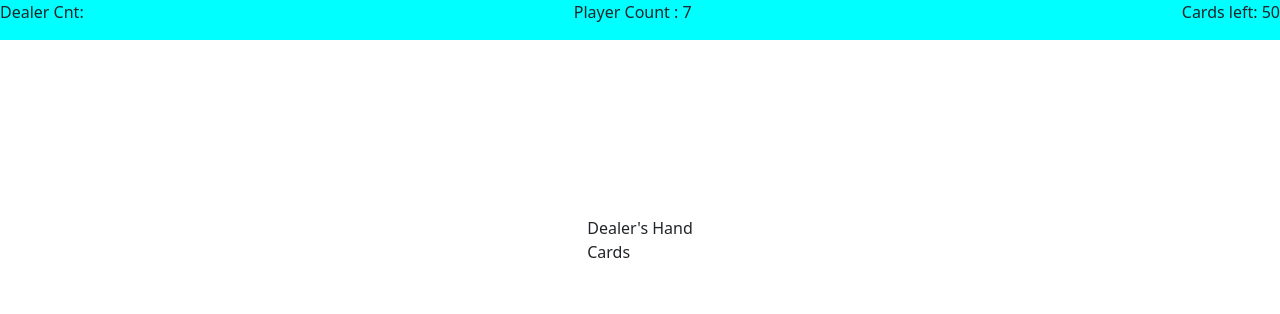
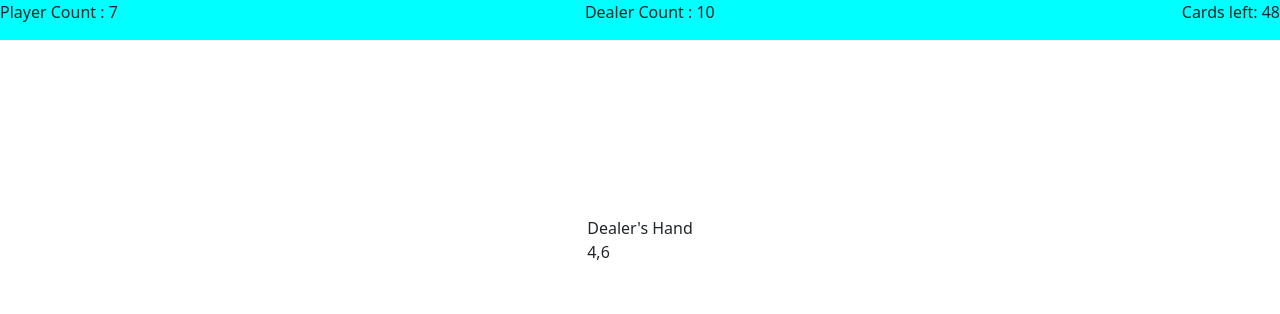
Before and after one commit to kblack-git/blackjack-game, a website with bundled scripts: page index.html in a window 1280 px wide. Shown: the top 314 px of the page. Built offline with nearby package versions, Linux system fonts and the light colour scheme.

Commit message:
deal and count dealer hand

```diff
--- a/blackjack.js
+++ b/blackjack.js
@@ -120,17 +120,18 @@ if (playerCount===21) {
 
 fisherYatesShuffle()
 
-// deal and display dealer's first 2 cards
+// deal and display dealer's & player's first 2 cards
 dealCard(2, playerHand)
+dealCard(2, dealerHand)
+playerCards.innerHTML=playerHand
+dealerCards.innerHTML=dealerHand
+
+//display # of cards left in deck in header
 deckCardsLeft.innerHTML=('Cards left: '+shuffledDeck.length)
 
-//display count and # of cards left
-playerScore.innerHTML=('Player Count : ' + countDealtCards(playerHand))
+//display current scores of dealer & player in header
+dealerScore.innerHTML=('Player Count : ' + countDealtCards(playerHand))
+playerScore.innerHTML=('Dealer Count : ' + countDealtCards(dealerHand))
 
 
 console.log('count= '+countDealtCards(playerHand))
-
-
-
-//deal and display the player's first 2 cards
-playerCards.innerHTML=playerHand
--- a/index.html
+++ b/index.html
@@ -10,8 +10,8 @@
 </head>
 <body>
     <header class="infoHeader">
-      <p class="dealerCount">Dealer Cnt:</p>
-      <p class="playerCount">Player Cnt:</p>
+      <p class="dealerCount"></p>
+      <p class="playerCount"></p>
       <p class="deckCardsLeft"></p>
     </header>
     <section class="dealerHand">
```
